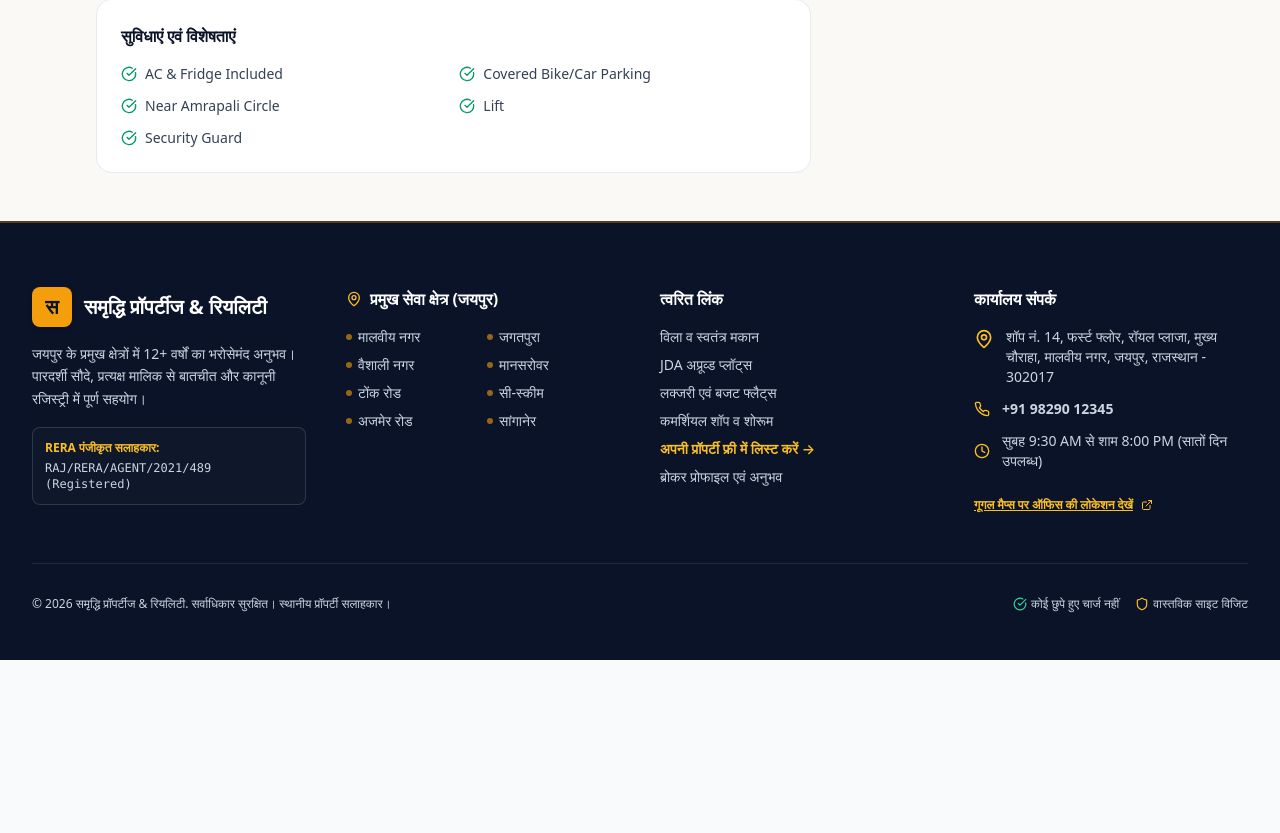
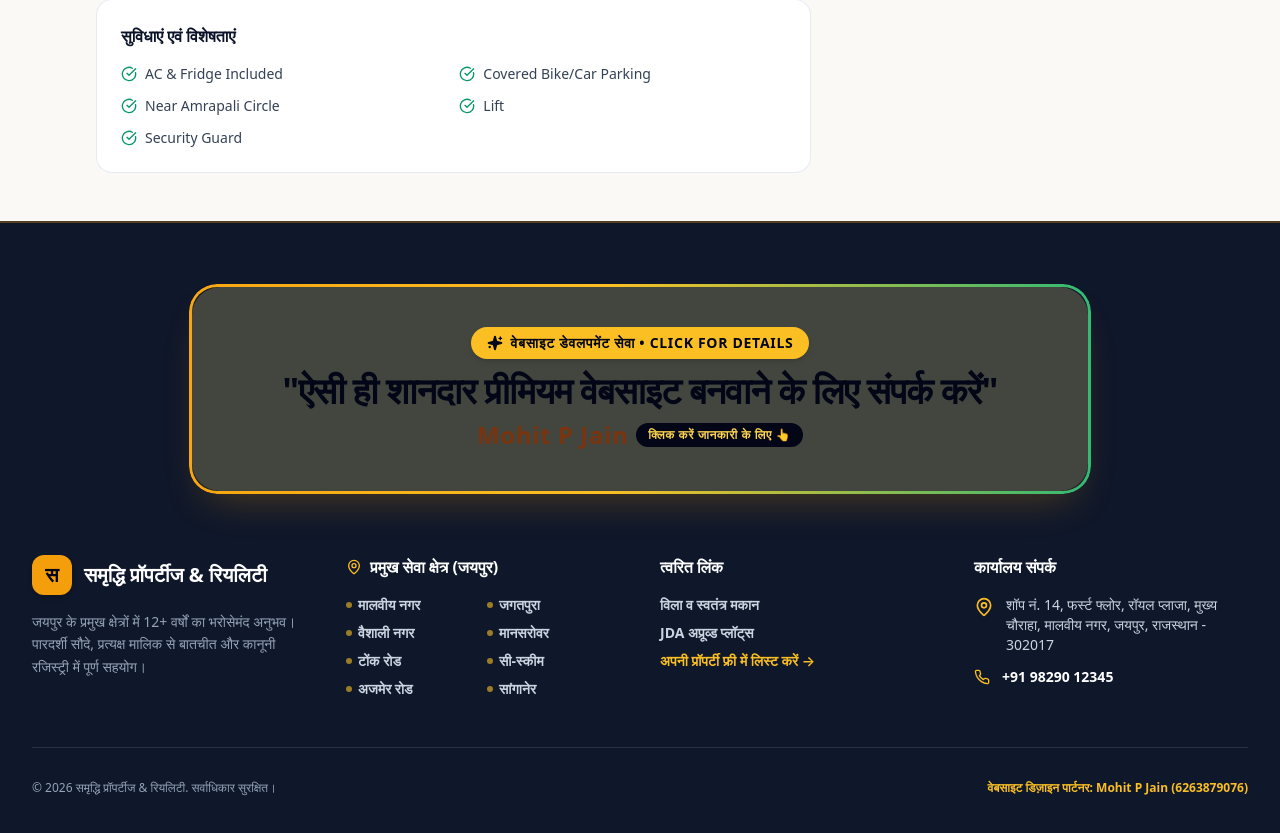
Before and after one commit to Mohit12836/samriddhi-property-broker, a Next.js app: page /properties/2-bhk-furnished-flat-for-rent-vaishali-nagar in a window 1280 px wide. Shown: the part 1321-2154 px from the top of the page. Before the commit the page ends 1981 px from the top, so only its background shows below. Built offline with nearby package versions, Linux system fonts and the light colour scheme.

Commit message:
feat: yellow glass box with running light border, dark popup modal with required details, and direct click to whatsapp 6263879076

```diff
--- a/src/app/globals.css
+++ b/src/app/globals.css
@@ -15,7 +15,6 @@
     scroll-behavior: smooth;
     text-rendering: optimizeLegibility;
     -webkit-font-smoothing: antialiased;
-    /* 🏛️ CRISP LUXURY PEARL WHITE/IVORY BACKGROUND (NO MUDDY COLORS) */
     background-color: #F8FAFC;
     color: #0F172A;
     font-family: system-ui, -apple-system, BlinkMacSystemFont, 'Segoe UI', Roboto, Oxygen, Ubuntu, Cantarell, sans-serif;
@@ -28,7 +27,7 @@
   }
 }
 
-/* ⚡ LASER RUNNING LIGHT BEAM BORDER (साफ दिखने वाली तेज दौड़ती रोशनी) */
+/* ⚡ BORDER PAR CHALTI HUI CHAMAKTI LIGHT (RUNNING BEAM) */
 @keyframes laser-beam-spin {
   0% {
     background-position: 0% 50%;
@@ -55,7 +54,6 @@
   inset: -3px;
   border-radius: inherit;
   padding: 3px;
-  /* 🌈 3 ULTRA-CONTRAST VIBRANT COLORS: GOLD -> CYAN -> MAGENTA (Crystal Sharp) */
   background: linear-gradient(
     90deg,
     #F59E0B 0%,
@@ -75,12 +73,70 @@
   z-index: 10;
 }
 
-.laser-running-card:hover {
-  transform: translateY(-8px);
-  box-shadow: 0 25px 40px -12px rgba(15, 23, 42, 0.2), 0 0 25px 2px rgba(245, 158, 11, 0.3);
+/* 🌊 CARD AUR SECTION KE ANDAR LAHRATI HUI LIGHT (WAVE SHIMMER) */
+@keyframes flowing-color-wave {
+  0% {
+    background-position: -200% 0;
+  }
+  100% {
+    background-position: 200% 0;
+  }
 }
 
-/* 🧊 CRISP NAV HEADER */
+.shimmer-wave-inside {
+  background: linear-gradient(
+    90deg,
+    rgba(255, 255, 255, 0) 0%,
+    rgba(245, 158, 11, 0.08) 50%,
+    rgba(255, 255, 255, 0) 100%
+  );
+  background-size: 200% 100%;
+  animation: flowing-color-wave 4s infinite linear;
+}
+
+/* 🟡 YELLOW GLASS LOOK BOX WITH RUNNING LIGHT BORDER */
+.yellow-glass-box {
+  position: relative;
+  border-radius: 1.75rem;
+  background: rgba(254, 240, 138, 0.22);
+  backdrop-filter: blur(20px);
+  -webkit-backdrop-filter: blur(20px);
+  box-shadow: 0 20px 40px -15px rgba(245, 158, 11, 0.3);
+  transition: all 0.35s ease;
+  cursor: pointer;
+}
+
+.yellow-glass-box::before {
+  content: '';
+  position: absolute;
+  inset: -3px;
+  border-radius: inherit;
+  padding: 3px;
+  background: linear-gradient(
+    90deg,
+    #F59E0B 0%,
+    #FBBF24 25%,
+    #10B981 50%,
+    #F59E0B 75%,
+    #D97706 100%
+  );
+  background-size: 250% 250%;
+  animation: laser-beam-spin 3s linear infinite;
+  -webkit-mask:
+    linear-gradient(#fff 0 0) content-box,
+    linear-gradient(#fff 0 0);
+  -webkit-mask-composite: xor;
+  mask-composite: exclude;
+  pointer-events: none;
+  z-index: 10;
+}
+
+.yellow-glass-box:hover {
+  transform: translateY(-4px) scale(1.01);
+  box-shadow: 0 25px 50px -10px rgba(245, 158, 11, 0.4);
+}
+
+/* Clean Nav */
 .clean-nav-header {
   background: rgba(255, 255, 255, 0.95);
   backdrop-filter: blur(12px);
@@ -88,7 +144,6 @@
   box-shadow: 0 4px 20px -2px rgba(15, 23, 42, 0.06);
 }
 
-/* Tactile button */
 .btn-haptic:active {
   transform: scale(0.96);
 }
--- a/src/components/Footer.tsx
+++ b/src/components/Footer.tsx
@@ -1,49 +1,152 @@
-import React from "react";
+"use client";
+
+import React, { useState } from "react";
 import Link from "next/link";
 import { agencyConfig } from "@/config/agency";
-import { getGeneralWhatsAppLink } from "@/data/properties";
-import { MapPin, Phone, Mail, Clock, Shield, CheckCircle, ExternalLink } from "lucide-react";
+import { MapPin, Phone, MessageCircle, ExternalLink, Sparkles, X, CheckCircle2, ArrowRight } from "lucide-react";
 
 export default function Footer() {
+  const [modalOpen, setModalOpen] = useState(false);
+
+  // Mohit P Jain WhatsApp Link
+  const mohitWhatsAppMessage = "नमस्ते मोहित जी, मुझे अपनी रियल एस्टेट एजेंसी / प्रॉपर्टी बिज़नेस के लिए ऐसी ही शानदार वेबसाइट बनवानी है। कृपया आगे की प्रक्रिया बताएं।";
+  const mohitWhatsAppUrl = `https://wa.me/916263879076?text=${encodeURIComponent(mohitWhatsAppMessage)}`;
+
   return (
-    <footer className="bg-navy-900 text-slate-300 pt-16 pb-24 md:pb-12 border-t-2 border-gold-500/30">
+    <footer className="bg-[#0F172A] text-slate-300 pt-16 pb-24 md:pb-12 border-t-2 border-amber-500/30">
       <div className="max-w-7xl mx-auto px-4 sm:px-6 lg:px-8">
+
+        {/* 🟡 1. YELLOW GLASS LOOK BOX WITH RUNNING LIGHT BORDER (CLICKABLE FOR POPUP) */}
+        <div
+          onClick={() => setModalOpen(true)}
+          className="yellow-glass-box mb-16 p-6 sm:p-10 max-w-4xl mx-auto text-center flex flex-col items-center justify-center cursor-pointer group"
+        >
+          <div className="inline-flex items-center gap-2 px-4 py-1.5 rounded-full bg-amber-400 text-slate-950 text-xs sm:text-sm font-black uppercase tracking-wider mb-3 shadow-md">
+            <Sparkles className="w-4 h-4 fill-slate-950" />
+            <span>वेबसाइट डेवलपमेंट सेवा • CLICK FOR DETAILS</span>
+          </div>
+
+          <h3 className="text-xl sm:text-3xl md:text-4xl font-black text-slate-950 tracking-tight leading-snug">
+            "ऐसी ही शानदार प्रीमियम वेबसाइट बनवाने के लिए संपर्क करें"
+          </h3>
+
+          <div className="mt-2 text-base sm:text-2xl font-black text-amber-900 tracking-wide flex items-center justify-center gap-2">
+            <span>Mohit P Jain</span>
+            <span className="text-xs bg-slate-950 text-amber-300 px-3 py-1 rounded-full font-bold">
+              क्लिक करें जानकारी के लिए 👆
+            </span>
+          </div>
+        </div>
+
+        {/* 🪟 2. POPUP MODAL (DARK/BLACK BACKGROUND + LIGHT HIGH-CONTRAST TEXT) */}
+        {modalOpen && (
+          <div className="fixed inset-0 z-50 flex items-center justify-center p-4 bg-black/80 backdrop-blur-md animate-in fade-in duration-200">
+            <div className="relative w-full max-w-2xl bg-[#090D1A] rounded-3xl border-2 border-amber-400/80 shadow-2xl p-6 sm:p-8 text-white overflow-hidden">
+
+              {/* Close Button */}
+              <button
+                onClick={() => setModalOpen(false)}
+                className="absolute top-4 right-4 p-2 rounded-full bg-white/10 hover:bg-white/20 text-white transition-colors"
+                aria-label="Close"
+              >
+                <X className="w-5 h-5 text-amber-400" />
+              </button>
+
+              {/* Popup Title */}
+              <div className="text-center pb-4 border-b border-white/10">
+                <span className="text-xs font-black text-amber-400 uppercase tracking-widest block mb-1">
+                  डेवलपर संपर्क & विवरण
+                </span>
+                <h4 className="text-xl sm:text-2xl font-black text-white">
+                  Mohit P Jain • 6263879076
+                </h4>
+                <p className="text-xs text-slate-300 mt-1 font-semibold">
+                  ऐसी ही 100% मोबाइल रिस्पॉन्सिव, फास्ट और प्रीमियम रियल एस्टेट वेबसाइट 24-48 घंटे में लाइव करवाएं।
+                </p>
+              </div>
+
+              {/* What Details are Required Box */}
+              <div className="my-5 p-4 sm:p-5 rounded-2xl bg-white/5 border border-white/10">
+                <span className="text-xs font-black text-amber-400 uppercase tracking-wider block mb-3">
+                  📝 वेबसाइट शुरू करने के लिए केवल यह सामान्य जानकारी भेजें:
+                </span>
+                <ul className="space-y-2.5 text-xs sm:text-sm font-bold text-slate-200">
+                  <li className="flex items-center gap-2.5">
+                    <CheckCircle2 className="w-4 h-4 text-emerald-400 shrink-0" />
+                    <span>1. आपकी एजेंसी / फर्म का नाम व लोगो</span>
+                  </li>
+                  <li className="flex items-center gap-2.5">
+                    <CheckCircle2 className="w-4 h-4 text-emerald-400 shrink-0" />
+                    <span>2. ओनर का नाम व व्हाट्सएप नंबर</span>
+                  </li>
+                  <li className="flex items-center gap-2.5">
+                    <CheckCircle2 className="w-4 h-4 text-emerald-400 shrink-0" />
+                    <span>3. शहर व प्रमुख सर्विस एरियाज (लोकेशन्स)</span>
+                  </li>
+                  <li className="flex items-center gap-2.5">
+                    <CheckCircle2 className="w-4 h-4 text-emerald-400 shrink-0" />
+                    <span>4. 4 से 6 प्रॉपर्टीज की तस्वीरें, साइज व कीमतें</span>
+                  </li>
+                </ul>
+              </div>
+
+              {/* Direct Click & WhatsApp Actions */}
+              <div className="flex flex-col sm:flex-row gap-3 pt-2">
+                <a
+                  href={mohitWhatsAppUrl}
+                  target="_blank"
+                  rel="noopener noreferrer"
+                  className="flex-1 py-3.5 px-4 rounded-xl bg-emerald-600 hover:bg-emerald-500 text-white font-black text-sm flex items-center justify-center gap-2 shadow-lg shadow-emerald-600/30 transition-all"
+                >
+                  <MessageCircle className="w-5 h-5 fill-white" />
+                  <span>क्लिक करें और व्हाट्सएप करें</span>
+                  <ArrowRight className="w-4 h-4" />
+                </a>
+
+                <a
+                  href="tel:6263879076"
+                  className="py-3.5 px-5 rounded-xl bg-amber-400 hover:bg-amber-300 text-slate-950 font-black text-sm flex items-center justify-center gap-2 shadow-md transition-all"
+                >
+                  <Phone className="w-4 h-4 text-slate-950" />
+                  <span>कॉल: 6263879076</span>
+                </a>
+              </div>
+
+            </div>
+          </div>
+        )}
+
+        {/* 🏢 Main Footer Agency Content */}
         <div className="grid grid-cols-1 md:grid-cols-2 lg:grid-cols-4 gap-10">
-          {/* Col 1: About Broker & Verification */}
+          {/* Col 1 */}
           <div className="space-y-4">
             <div className="flex items-center gap-3">
-              <div className="w-10 h-10 rounded-lg bg-gold-500 flex items-center justify-center text-navy-900 font-black text-xl shadow-md">
+              <div className="w-10 h-10 rounded-xl bg-amber-500 flex items-center justify-center text-slate-950 font-black text-xl shadow-md">
                 स
               </div>
               <span className="font-extrabold text-xl text-white">
                 {agencyConfig.name}
               </span>
             </div>
-            <p className="text-sm text-slate-300 leading-relaxed">
+            <p className="text-sm text-slate-400 leading-relaxed">
               {agencyConfig.city} के प्रमुख क्षेत्रों में 12+ वर्षों का भरोसेमंद अनुभव। पारदर्शी सौदे, प्रत्यक्ष मालिक से बातचीत और कानूनी रजिस्ट्री में पूर्ण सहयोग।
             </p>
-            {agencyConfig.reraNumber && (
-              <div className="p-3 rounded-lg bg-navy-800 border border-slate-700/80 text-xs">
-                <span className="text-gold-400 font-bold block mb-1">RERA पंजीकृत सलाहकार:</span>
-                <span className="text-slate-300 font-mono">{agencyConfig.reraNumber}</span>
-              </div>
-            )}
           </div>
 
-          {/* Col 2: Service Areas */}
+          {/* Col 2 */}
           <div>
             <h4 className="text-white font-bold text-base mb-4 flex items-center gap-2">
-              <MapPin className="w-4 h-4 text-gold-400" />
+              <MapPin className="w-4 h-4 text-amber-400" />
               <span>प्रमुख सेवा क्षेत्र ({agencyConfig.city})</span>
             </h4>
-            <ul className="grid grid-cols-2 gap-2 text-sm">
+            <ul className="grid grid-cols-2 gap-2 text-sm font-semibold">
               {agencyConfig.serviceAreas.map((area) => (
                 <li key={area}>
                   <Link
                     href={`/properties?locality=${encodeURIComponent(area)}`}
-                    className="hover:text-gold-400 transition-colors flex items-center gap-1.5"
+                    className="hover:text-amber-400 transition-colors flex items-center gap-1.5"
                   >
-                    <span className="w-1.5 h-1.5 rounded-full bg-gold-500/60" />
+                    <span className="w-1.5 h-1.5 rounded-full bg-amber-400/60" />
                     <span>{area}</span>
                   </Link>
                 </li>
@@ -51,85 +154,49 @@ export default function Footer() {
             </ul>
           </div>
 
-          {/* Col 3: Quick Links */}
+          {/* Col 3 */}
           <div>
             <h4 className="text-white font-bold text-base mb-4">त्वरित लिंक</h4>
-            <ul className="space-y-2 text-sm">
+            <ul className="space-y-2 text-sm font-semibold">
               <li>
-                <Link href="/properties?type=house" className="hover:text-gold-400 transition-colors">
+                <Link href="/properties?type=house" className="hover:text-amber-400 transition-colors">
                   विला व स्वतंत्र मकान
                 </Link>
               </li>
               <li>
-                <Link href="/properties?type=plot" className="hover:text-gold-400 transition-colors">
+                <Link href="/properties?type=plot" className="hover:text-amber-400 transition-colors">
                   JDA अप्रूव्ड प्लॉट्स
                 </Link>
               </li>
               <li>
-                <Link href="/properties?type=flat" className="hover:text-gold-400 transition-colors">
-                  लक्जरी एवं बजट फ्लैट्स
-                </Link>
-              </li>
-              <li>
-                <Link href="/properties?type=commercial" className="hover:text-gold-400 transition-colors">
-                  कमर्शियल शॉप व शोरूम
-                </Link>
-              </li>
-              <li>
-                <Link href="/sell" className="hover:text-gold-400 transition-colors font-semibold text-gold-400">
+                <Link href="/sell" className="hover:text-amber-400 transition-colors text-amber-400">
                   अपनी प्रॉपर्टी फ्री में लिस्ट करें →
-                </Link>
-              </li>
-              <li>
-                <Link href="/about" className="hover:text-gold-400 transition-colors">
-                  ब्रोकर प्रोफाइल एवं अनुभव
                 </Link>
               </li>
             </ul>
           </div>
 
-          {/* Col 4: Contact & Office */}
+          {/* Col 4 */}
           <div className="space-y-3">
             <h4 className="text-white font-bold text-base mb-4">कार्यालय संपर्क</h4>
             <div className="flex items-start gap-3 text-sm">
-              <MapPin className="w-5 h-5 text-gold-400 shrink-0 mt-0.5" />
-              <span>{agencyConfig.officeAddress}</span>
+              <MapPin className="w-5 h-5 text-amber-400 shrink-0 mt-0.5" />
+              <span className="text-slate-300">{agencyConfig.officeAddress}</span>
             </div>
             <div className="flex items-center gap-3 text-sm">
-              <Phone className="w-4 h-4 text-gold-400 shrink-0" />
-              <a href={`tel:${agencyConfig.whatsappNumber}`} className="hover:text-gold-400 font-semibold">
+              <Phone className="w-4 h-4 text-amber-400 shrink-0" />
+              <a href={`tel:${agencyConfig.whatsappNumber}`} className="hover:text-amber-400 font-bold text-white">
                 {agencyConfig.displayPhone}
-              </a>
-            </div>
-            <div className="flex items-center gap-3 text-sm">
-              <Clock className="w-4 h-4 text-gold-400 shrink-0" />
-              <span>{agencyConfig.operatingHours}</span>
-            </div>
-
-            <div className="pt-2">
-              <a
-                href={agencyConfig.googleMapsUrl}
-                target="_blank"
-                rel="noopener noreferrer"
-                className="inline-flex items-center gap-2 text-xs text-gold-400 hover:text-gold-300 font-semibold underline"
-              >
-                <span>गूगल मैप्स पर ऑफिस की लोकेशन देखें</span>
-                <ExternalLink className="w-3 h-3" />
               </a>
             </div>
           </div>
         </div>
 
-        {/* Bottom Bar with Trust Policy */}
-        <div className="mt-12 pt-8 border-t border-slate-800 text-xs text-slate-300 flex flex-col md:flex-row justify-between items-center gap-4">
-          <p>© {new Date().getFullYear()} {agencyConfig.name}. सर्वाधिकार सुरक्षित। स्थानीय प्रॉपर्टी सलाहकार।</p>
-          <div className="flex items-center gap-4">
-            <span className="flex items-center gap-1 text-slate-300">
-              <CheckCircle className="w-3.5 h-3.5 text-emerald-400" /> कोई छुपे हुए चार्ज नहीं
-            </span>
-            <span className="flex items-center gap-1 text-slate-300">
-              <Shield className="w-3.5 h-3.5 text-gold-400" /> वास्तविक साइट विजिट
-            </span>
+        {/* Bottom Bar */}
+        <div className="mt-12 pt-8 border-t border-white/10 text-xs text-slate-400 flex flex-col md:flex-row justify-between items-center gap-4 text-center md:text-left">
+          <p>© {new Date().getFullYear()} {agencyConfig.name}. सर्वाधिकार सुरक्षित।</p>
+          <div className="flex items-center gap-4 text-xs font-bold text-amber-400">
+            <span>वेबसाइट डिज़ाइन पार्टनर: Mohit P Jain (6263879076)</span>
           </div>
         </div>
       </div>
```
